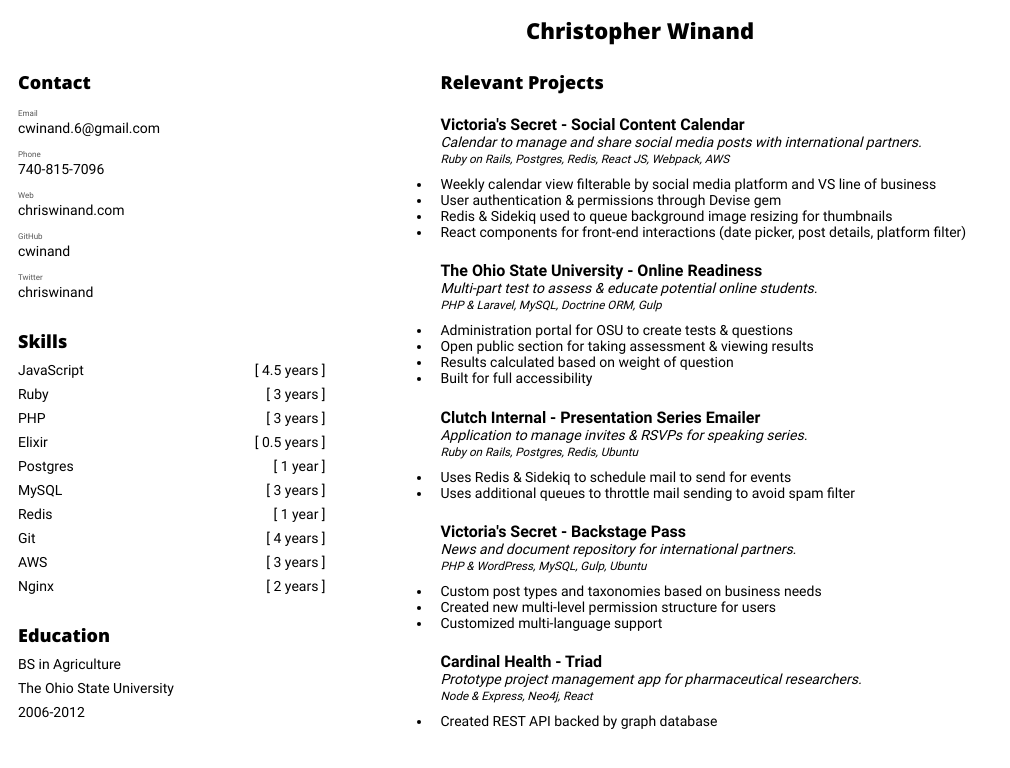
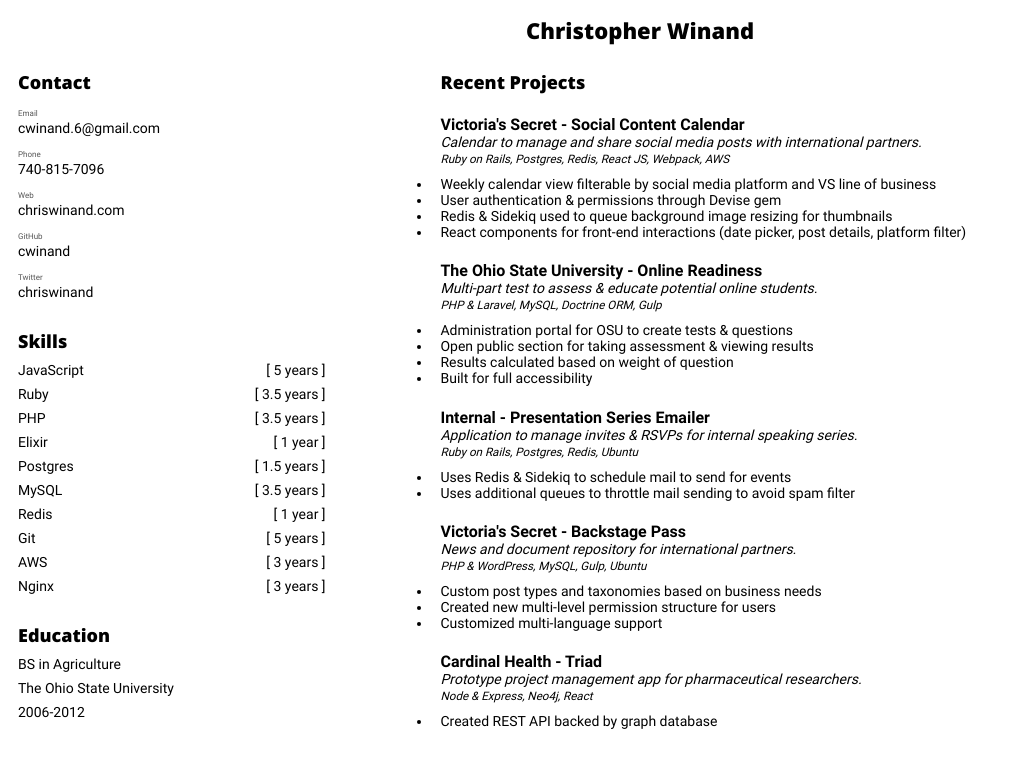
Before and after one commit to cwinand/resume, a Jekyll site: the page built from index.md, in a window 1280 px wide. Shown: the top 768 px of the page, without its empty margins (0-1010 px from the left). Built offline with Jekyll 4.4.1, drawn with Linux system fonts in a browser that asks for light colours.

Commit message:
Minor updates

```diff
--- a/_data/projects.yml
+++ b/_data/projects.yml
@@ -14,8 +14,8 @@
     - Open public section for taking assessment & viewing results
     - Results calculated based on weight of question
     - Built for full accessibility
-- name: Clutch Internal - Presentation Series Emailer
-  desc: Application to manage invites & RSVPs for speaking series.
+- name: Internal - Presentation Series Emailer
+  desc: Application to manage invites & RSVPs for internal speaking series.
   stack: Ruby on Rails, Postgres, Redis, Ubuntu
   summary:
     - Uses Redis & Sidekiq to schedule mail to send for events
--- a/_data/skills.yml
+++ b/_data/skills.yml
@@ -1,13 +1,13 @@
-- JavaScript: 4.5 years
-- Ruby: 3 years
-- PHP: 3 years
-- Elixir: 0.5 years
-- Postgres: 1 year
-- MySQL: 3 years
+- JavaScript: 5 years
+- Ruby: 3.5 years
+- PHP: 3.5 years
+- Elixir: 1 year
+- Postgres: 1.5 years
+- MySQL: 3.5 years
 - Redis: 1 year
-- Git: 4 years
+- Git: 5 years
 - AWS: 3 years
-- Nginx: 2 years
+- Nginx: 3 years
 
 # - Unix
 # - Vim
--- a/_layouts/default.html
+++ b/_layouts/default.html
@@ -15,7 +15,7 @@
         {% include tools.html %}
       </div>
       <div class="main">
-        <h2>Relevant Projects</h2>
+        <h2>Recent Projects</h2>
         {% include projects.html %}
       </div>
     </main>
```
